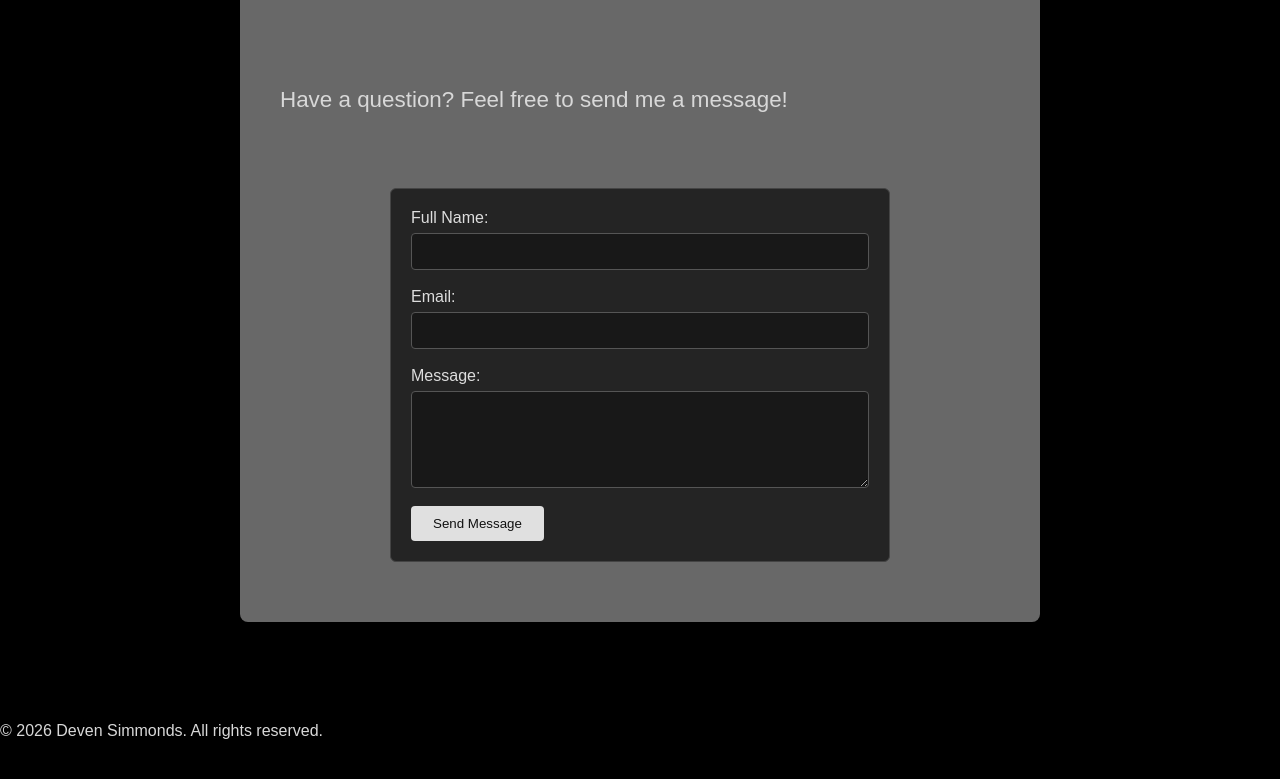
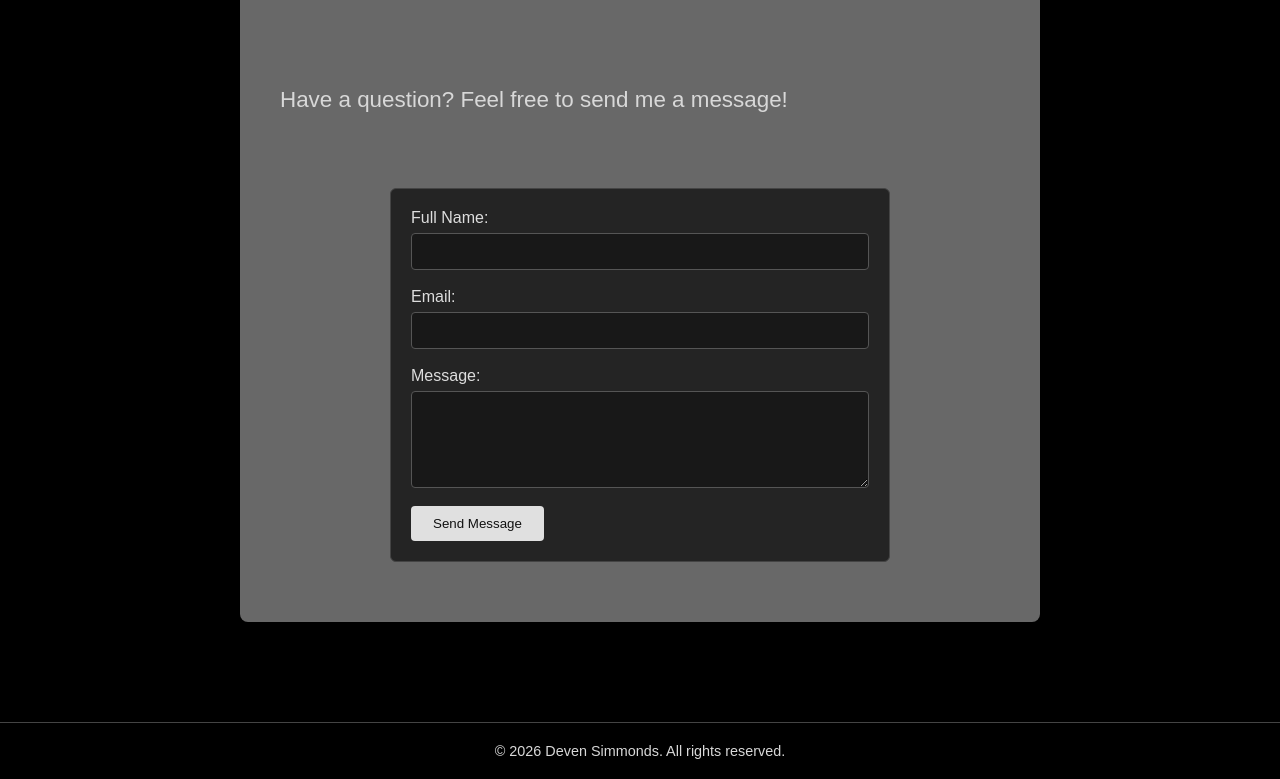
Before and after one commit to DevenSimmonds/devensimmonds.github.io, a plain HTML site: page index.html in a window 1280 px wide. Shown: the part 1099-1878 px from the top of the page. Before the commit the page ends 1839 px from the top, so only its background shows below. Drawn offline with Linux system fonts and the light colour scheme.

Commit message:
Style The app footer

```diff
--- a/app.css
+++ b/app.css
@@ -102,3 +102,12 @@ p {
 .contact button:hover {
   background-color: #aaa;
 }
+footer {
+  background: #000000;
+  color: #d8d8d8;
+  text-align: center;
+  padding: 20px;
+  margin-top: 40px;
+  border-top: 1px solid #444;
+  font-size: 0.9em;
+}
```
